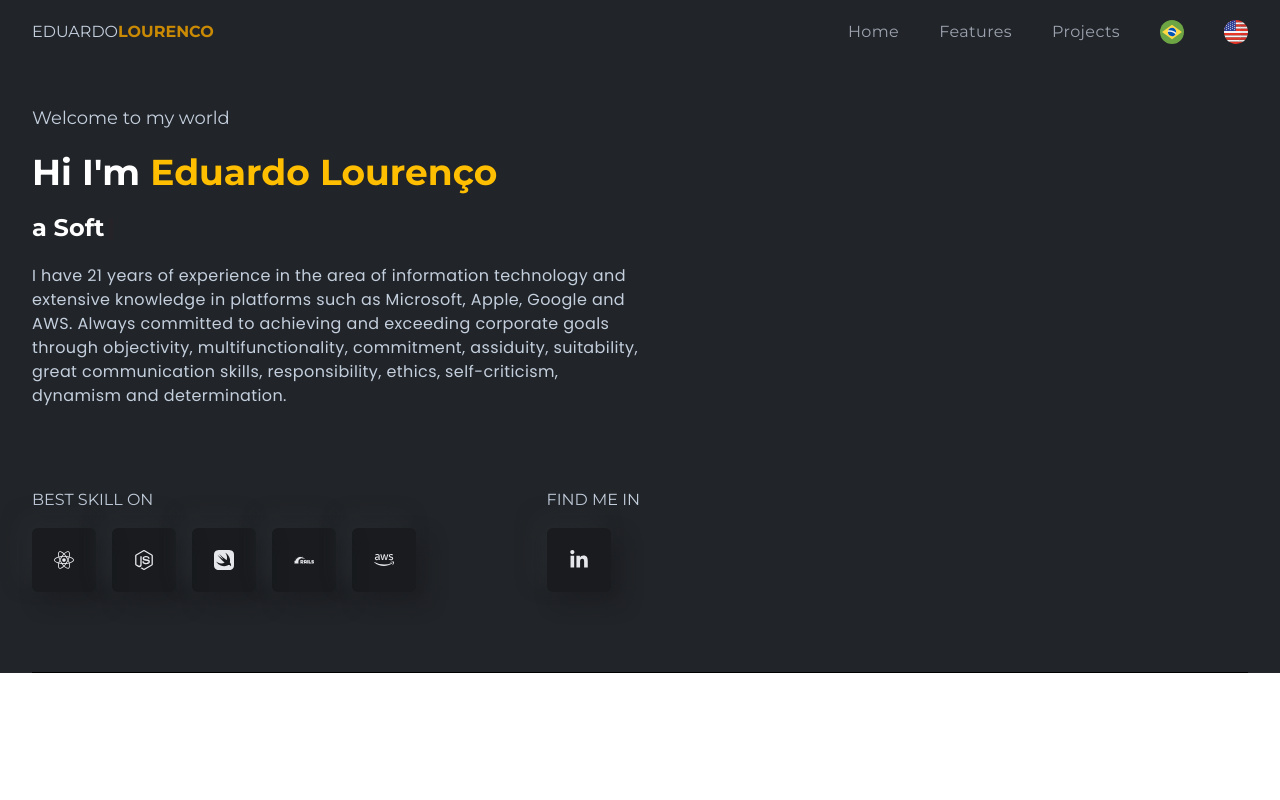
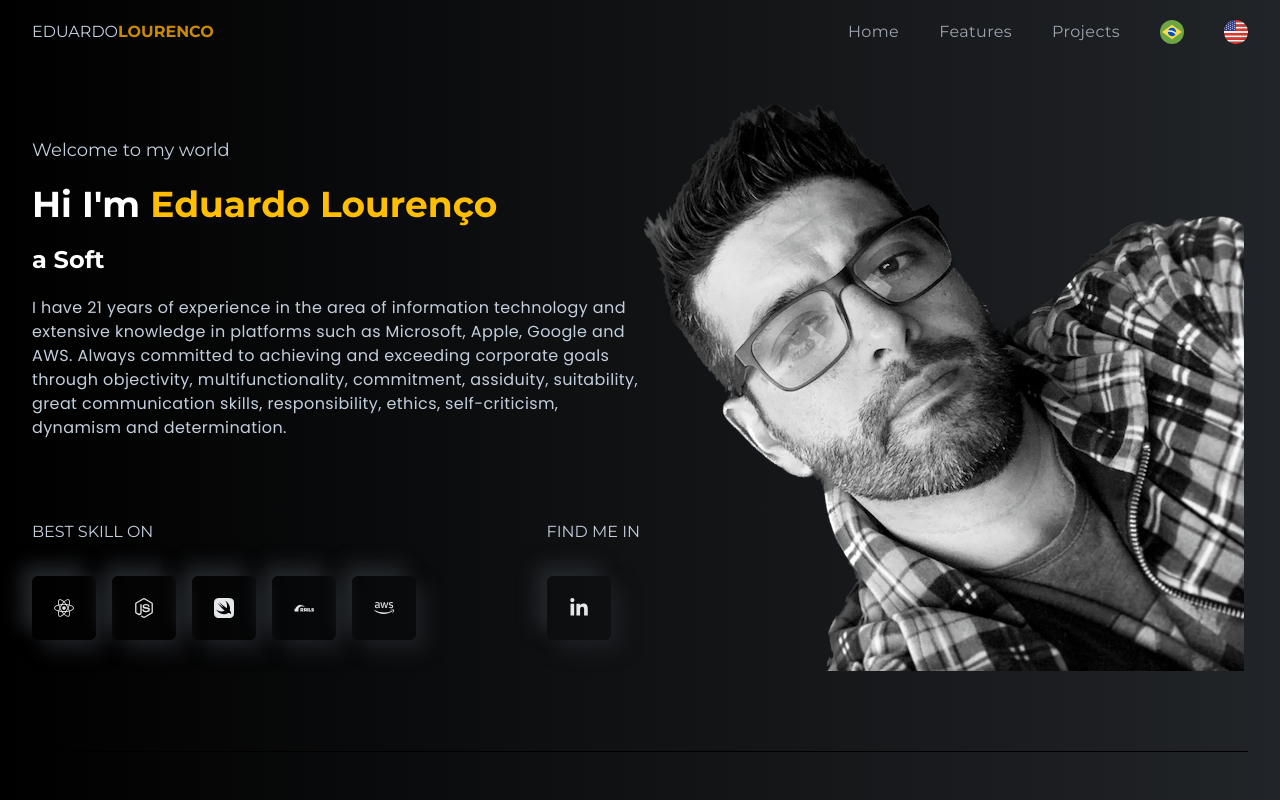
Before and after one commit to elourenco/elourenco.github.io, a React (Create React App) app: page / in a window 1280 px wide. Built offline with nearby package versions, Linux system fonts and the light colour scheme.

Commit message:
Ajustando o rightHome

```diff
--- a/public/locales/en/translation.json
+++ b/public/locales/en/translation.json
@@ -6,7 +6,8 @@
   "professional": {
     "1": "a Professional Coder.",
     "2": "a Full Stack Developer.",
-    "3": "a Software Architect."
+    "3": "a Software Architect.",
+    "4": "a Mobile Software Engineer."
   },
   "menu": {
     "1001": "Home",
--- a/public/locales/pt/translation.json
+++ b/public/locales/pt/translation.json
@@ -6,7 +6,8 @@
   "professional": {
     "1": "um Programador.",
     "2": "um Desenvolvedor Full Stack.",
-    "3": "um Arquiteto de software."
+    "3": "um Arquiteto de software.",
+    "4": "um Engenheiro de software Mobile."
   },
   "menu": {
     "1001": "Home",
--- a/src/App.js
+++ b/src/App.js
@@ -4,7 +4,7 @@ import Home from './components/home';
 
 function App() {
   return (
-    <main className="w-full h-auto bg-bodyColor text-lightText px-2">
+    <main className="w-full h-auto gradient_background text-lightText px-2">
       <header>
         <NavBar />
       </header>
--- a/src/components/home/find-me.js
+++ b/src/components/home/find-me.js
@@ -8,11 +8,17 @@ const FindMe = () => {
   return (
     <div className="flex flex-col xl:flex-row gap-6 lgl:gap-0 justify-between">
       <div>
-        <h2 className="text-base uppercase font-titleFont mb-4">
+        <h2 className="text-base uppercase font-titleFont mb-8">
           {t('findMe')}
         </h2>
         <div className="flex gap-4">
-          <span className="bannerIcon">
+          <span
+            className="bannerIcon"
+            onClick={() => {
+              window.location.href =
+                'https://www.linkedin.com/in/dudulourenco';
+            }}
+          >
             <FaLinkedinIn />
           </span>
         </div>
--- a/src/components/home/index.js
+++ b/src/components/home/index.js
@@ -1,5 +1,6 @@
 import React from 'react';
 import LeftHome from './left-home';
+import RightHome from './right-home';
 
 const Home = () => {
   return (
@@ -8,6 +9,7 @@ const Home = () => {
       className="w-full pt-10 pb-20 flex flex-col gap-10 xl:gap-0 lgl:flex-row items-center border-b-[1px] font-titleFont border-b-black"
     >
       <LeftHome />
+      <RightHome />
     </section>
   );
 };
--- a/src/components/home/left-home.js
+++ b/src/components/home/left-home.js
@@ -12,6 +12,7 @@ const LeftHome = () => {
       t('professional.1'),
       t('professional.2'),
       t('professional.3'),
+      t('professional.4'),
     ],
     loop: true,
     typeSpeed: 20,
--- a/src/components/home/right-home.js
+++ b/src/components/home/right-home.js
@@ -1,15 +1,10 @@
 import React from 'react';
-import { logo } from '../../assets/index';
+import { Logo } from '../../assets/index';
 
 const RightHome = () => {
   return (
-    <div className="w-full lgl:w-1/2 flex justify-center items-center relative">
-      <img
-        className="w-[200px] h-[300px] lgl:w-[500px] lgl:h-[680px] z-10"
-        src={logo}
-        alt="bannerImg"
-      />
-      <div className="absolute bottom-0 w-[350px] h-[300px] lgl:w-[500px] lgl:h-[500px] bg-gradient-to-r from-[#1e2024] to-[#202327] shadow-shadowOne flex justify-center items-center"></div>
+    <div className="w-full lgl:w-1/2 flex justify-center items-center">
+      <img className="h-50 w-50" src={Logo} alt="Eduardo Lourenço" />
     </div>
   );
 };
--- a/src/components/home/skills.js
+++ b/src/components/home/skills.js
@@ -9,23 +9,49 @@ const Skills = () => {
   return (
     <div className="flex flex-col xl:flex-row gap-6 lgl:gap-0 justify-between">
       <div>
-        <h2 className="text-base uppercase font-titleFont mb-4">
+        <h2 className="text-base uppercase font-titleFont mb-8">
           {t('skillOn')}
         </h2>
         <div className="flex gap-4">
-          <span className="bannerIcon">
+          <span
+            className="bannerIcon"
+            onClick={() => {
+              window.location.href = 'https://reactnative.dev';
+            }}
+          >
             <FaReact />
           </span>
-          <span className="bannerIcon">
+          <span
+            className="bannerIcon"
+            onClick={() => {
+              window.location.href = 'https://nodejs.org/en';
+            }}
+          >
             <SiNodedotjs />
           </span>
-          <span className="bannerIcon">
+          <span
+            className="bannerIcon"
+            onClick={() => {
+              window.location.href =
+                'https://developer.apple.com/swift/';
+            }}
+          >
             <SiSwift />
           </span>
-          <span className="bannerIcon">
+          <span
+            className="bannerIcon"
+            onClick={() => {
+              window.location.href = 'https://rubyonrails.org';
+            }}
+          >
             <SiRubyonrails />
           </span>
-          <span className="bannerIcon">
+          <span
+            className="bannerIcon"
+            onClick={() => {
+              window.location.href = 'https://aws.amazon.com';
+            }}
+          >
             <FaAws />
           </span>
         </div>
--- a/src/index.css
+++ b/src/index.css
@@ -7,7 +7,7 @@
 
 @layer components{
   .bannerIcon{
-      @apply w-16 h-16 bg-black bg-opacity-25 text-gray-200 text-xl inline-flex items-center justify-center rounded-md shadow-shadowOne hover:bg-opacity-40 hover:-translate-y-1 transition-all hover:text-designColor cursor-pointer duration-300;
+      @apply w-16 h-16 bg-black bg-opacity-10 text-gray-200 text-xl inline-flex items-center justify-center rounded-md shadow-shadowOne hover:shadow-current hover:bg-opacity-80 hover:-translate-y-1 transition-all hover:text-designColor cursor-pointer duration-300;
   }
   .resumeLi {
   @apply w-full h-20 bg-black bg-opacity-25 text-xl text-gray-300 flex justify-center cursor-pointer hover:bg-opacity-40 duration-300 items-center border-[1px] rounded-none;
@@ -29,3 +29,9 @@
 .scrollbar-hide::-webkit-scrollbar{
   display: none;
 }
+
+.gradient_background {
+  background: linear-gradient(90deg, #000, #212428);
+  height: 100vh;
+  width: 100vw;
+}
```
